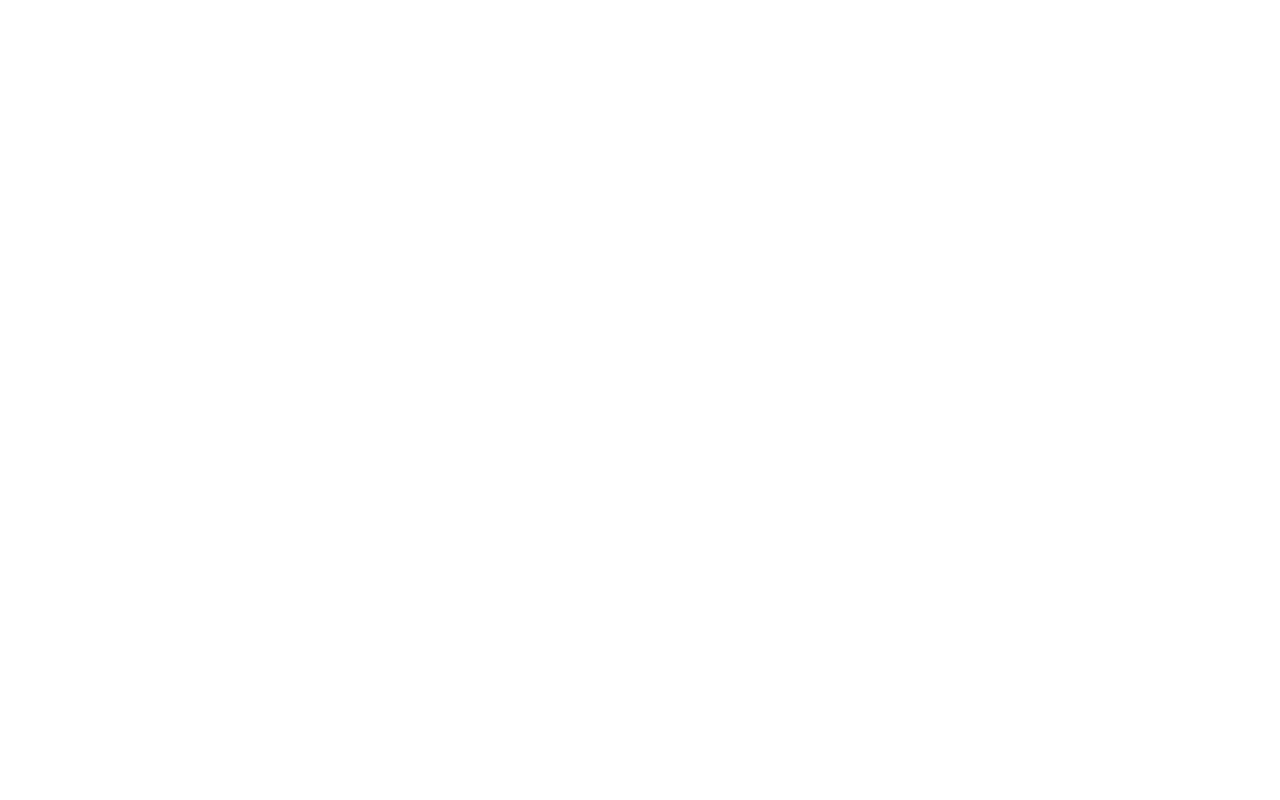
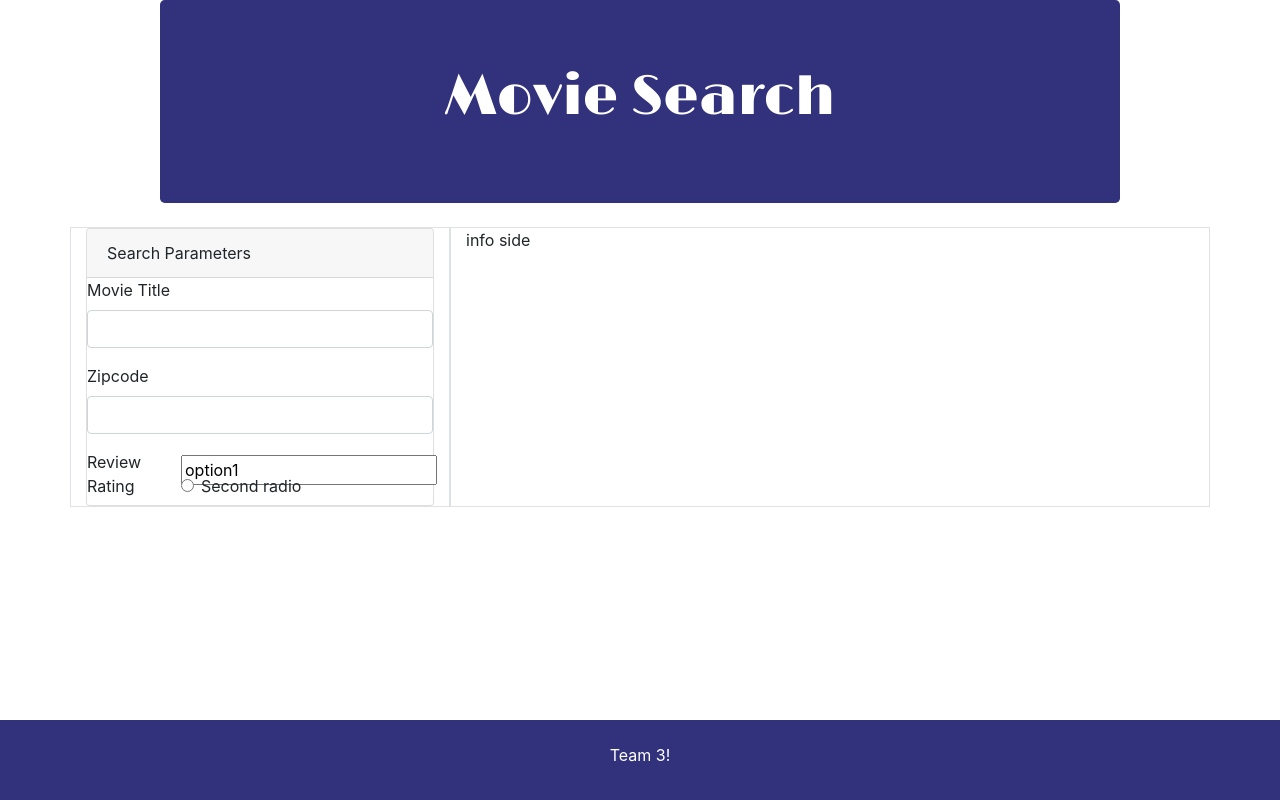
Before and after one commit to wilsoncollin7/project1, a plain HTML site: page index.html in a window 1280 px wide. Drawn offline with nearby package versions, Linux system fonts and the light colour scheme.

Commit message:
wireframe created for app

```diff
--- a/assets/style/style.css
+++ b/assets/style/style.css
@@ -0,0 +1,17 @@
+.jumbotron {
+    background-color: rgb(49, 49, 124);
+    color: white;
+    text-align: center;
+    font-family: 'Limelight', cursive;
+}
+
+.footer {
+    color: white;
+    text-align: center;
+    position: fixed;
+    bottom: 0;
+    width: 100%;
+    height: 80px;
+    line-height: 70px;
+    background-color: rgb(49, 49, 124);
+}
--- a/index.html
+++ b/index.html
@@ -2,12 +2,76 @@
 <html>
 <head>
     <title>Movie Search</title>
+    <link rel="stylesheet" href="https://stackpath.bootstrapcdn.com/bootstrap/4.5.0/css/bootstrap.min.css" integrity="sha384-9aIt2nRpC12Uk9gS9baDl411NQApFmC26EwAOH8WgZl5MYYxFfc+NcPb1dKGj7Sk" crossorigin="anonymous">
+    <link rel="stylesheet" href="https://stackpath.bootstrapcdn.com/font-awesome/4.7.0/css/font-awesome.min.css">
     <link rel="stylesheet" href="assets/style/style.css">
+    <link href="https://fonts.googleapis.com/css2?family=Limelight&display=swap" rel="stylesheet">
+    <link rel="icon" href="assets/photos/cinema.png">
 </head>
 
 <body>
+    <header>
+        <div class="jumbotron w-75 m-auto">
+            <h1 class="display-4">Movie Search</h1>
+        </div>
+    </header>
 
-<script type="text/javascript" src="assets/javascript/javascript.js"></script>
+    <section class="container mt-4">
+        <article class="row">
+            <div class="col-md-4 border">
+                <div class="card">
+                    <div class="card-header">Search Parameters</div>
+                    <form>
+                        <div class="form-group">
+                            <label for="movieTitle">Movie Title</label>
+                            <input type="title" class="form-control" id="movieTitleInput">
+                        </div>
+                        <div class="form-group">
+                            <label for="zipcode">Zipcode</label>
+                            <input type="zipcode" class="form-control" id="zipcodeInput">
+                        </div>
+                        <div class="row">
+                            <legend class="col-form-label col-sm-3 pt-0">Review Rating</legend>
+                            <div class="col-sm-9">
+                              <div class="form-check">
+                                <input class="form-check-input" type="rating" name="gridRadios" id="gridRadios1" value="option1" checked>
+                                <label class="form-check-label" for="gridRadios1">
+                                  First radio
+                                </label>
+                              </div>
+                              <div class="form-check">
+                                <input class="form-check-input" type="radio" name="gridRadios" id="gridRadios2" value="option2">
+                                <label class="form-check-label" for="gridRadios2">
+                                  Second radio
+                                </label>
+                              </div>
+                            </div>
+                        </div>
+                    </form>
+                </div>
+            </div>
+
+            <div class="col-md-8 border">
+                info side
+            </div>
+        </article>
+    </section>
+
+
+
+
+
+
+
+    <script src="https://code.jquery.com/jquery-3.5.1.min.js" integrity="sha256-9/aliU8dGd2tb6OSsuzixeV4y/faTqgFtohetphbbj0=" crossorigin="anonymous"></script>
+    <script src="https://stackpath.bootstrapcdn.com/bootstrap/4.5.0/js/bootstrap.min.js" integrity="sha384-OgVRvuATP1z7JjHLkuOU7Xw704+h835Lr+6QL9UvYjZE3Ipu6Tp75j7Bh/kR0JKI" crossorigin="anonymous"></script>
+    <script type="text/javascript" src="assets/javascript/javascript.js"></script>
 </body>
 
+<footer class="footer">
+    <div class="container">
+        <span class="">Team 3!</span>
+    </div>
+</footer>
+
 </html>
```
Also changed, not shown: assets/photos/cinema.png (added).
